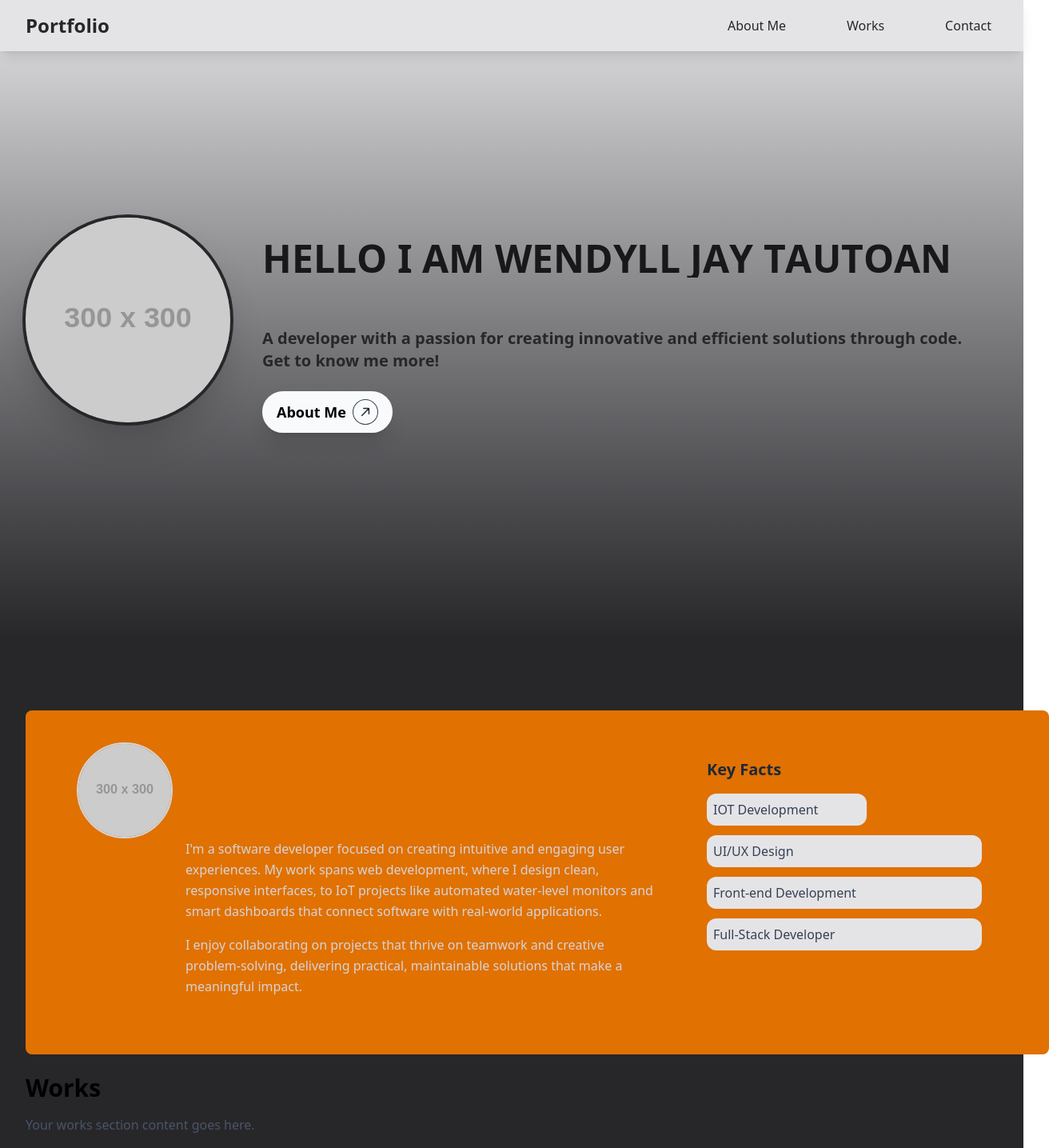
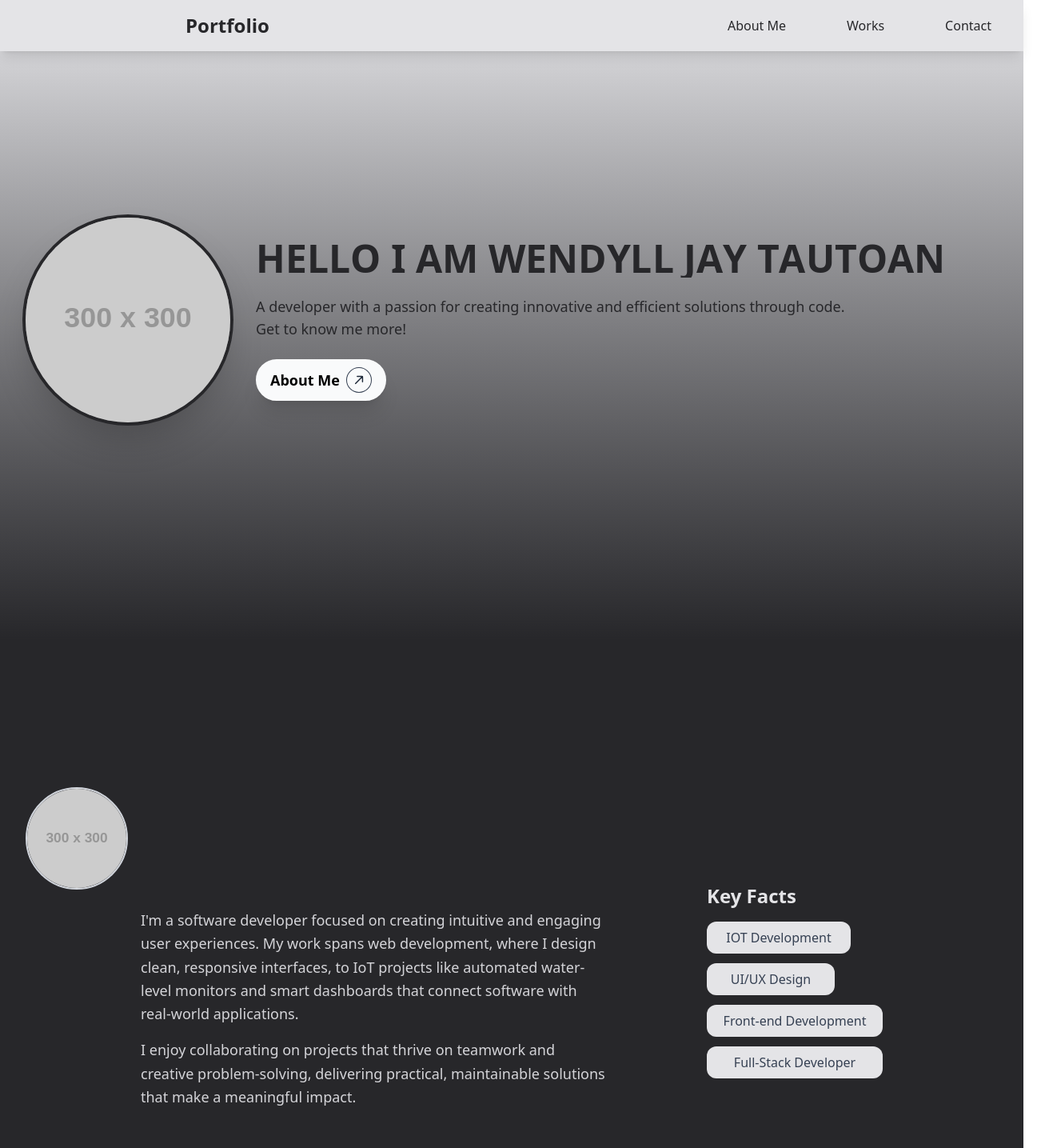
Before and after one commit to Dyllj/Wendyll_Jay, a React (Vite) app: page / in a window 1280 px wide. Shown: the top 1435 px of the page at 80% size, 1312 px wide, since content can reach past the window. Built offline with nearby package versions, Linux system fonts and the light colour scheme.

Commit message:
color fixes

```diff
--- a/src/App.jsx
+++ b/src/App.jsx
@@ -3,16 +3,15 @@ import About from './pages/About'
 import Works from './pages/Work'
 import Contact from './pages/Contact'
 import SplitText from './components/SplitText/Split_Text'
-import Button from './components/AnimationHover/Animation_Hover'
-import ScrollFadeIn from './components/ScrollFadeIn/Scroll_FadeIn'
+import AnimatedButton from './components/AnimationHover/Animation_Hover'
 
 function App() {
   return (
     <div className="min-h-screen bg-zinc-800">
-      <header className="bg-zinc-200 shadow-lg fixed w-full top-0 left-0 z-50">
+      <header className="bg-zinc-200 shadow-lg w-full fixed">
         <div className="max-w-7xl mx-auto px-4 sm:px-6 lg:px-8">
           <div className="flex justify-between items-center py-4">
-            <div className="text-2xl font-bold text-zinc-800">
+            <div className="text-2xl ml-50 font-bold text-zinc-800">
               Portfolio
             </div>
 
@@ -21,7 +20,7 @@ function App() {
                 <li>
                   <a
                     href="#about"
-                    className="text-zinc-800 p-2 rounded-xl m-auto hover:bg-zinc-800 hover:text-zinc-100 transition-colors font-medium"
+                    className="p-2 rounded-xl font-medium text-zinc-800 hover:bg-zinc-700 hover:text-zinc-200 transition-all ease-in-out"
                   >
                     About Me
                   </a>
@@ -29,7 +28,7 @@ function App() {
                 <li>
                   <a
                     href="#works"
-                    className="text-zinc-800 p-2 rounded-xl m-auto hover:bg-zinc-800 hover:text-zinc-100 transition-colors font-medium"
+                    className="p-2 rounded-xl font-medium text-zinc-800 hover:bg-zinc-700 hover:text-zinc-200 transition-all ease-in-out"
                   >
                     Works
                   </a>
@@ -37,7 +36,7 @@ function App() {
                 <li>
                   <a
                     href="#contact"
-                    className="text-zinc-800 p-2 rounded-xl m-auto hover:bg-zinc-800 hover:text-zinc-100 transition-colors font-medium"
+                    className="p-2 rounded-xl font-medium text-zinc-800 hover:bg-zinc-700 hover:text-zinc-200 transition-all ease-in-out"
                   >
                     Contact
                   </a>
@@ -51,7 +50,7 @@ function App() {
       {/* Hero Section */}
       <article className="bg-linear-to-b from-zinc-200 to-zinc-800 min-h-screen flex items-center">
         <div className="max-w-7xl mx-auto px-4 sm:px-6 lg:px-8 w-full">
-          <div className="flex flex-col md:flex-row items-center gap-10">
+          <div className="flex flex-col md:flex-row items-center gap-8">
             <figure className="shrink-0">
               <img
                 src="https://via.placeholder.com/300x300"
@@ -63,9 +62,9 @@ function App() {
             <div className="flex-1 text-center md:text-left">
               <SplitText
                 text="HELLO I AM WENDYLL JAY TAUTOAN"
-                className="text-4xl md:text-5xl font-bold text-zinc-900 mb-4"
+                className="text-4xl md:text-5xl font-bold text-zinc-800 mb-4"
                 delay={50}
-                duration={1.25}
+                duration={0.5}
                 ease="power3.out"
                 splitType="chars"
                 from={{ opacity: 0, y: 40 }}
@@ -75,23 +74,20 @@ function App() {
                 textAlign="left"
                 tag="h1"
               />
-              <ScrollFadeIn>
-              <p className="text-xl font-bold text-zinc-800">
+              <p className="text-lg text-zinc-800 ">
                 A developer with a passion for creating innovative and efficient solutions through code.
               </p>
-              <p className="text-xl font-bold text-zinc-800 mb-6">
+              <p className="text-lg text-zinc-800 mb-6">
                 Get to know me more!
               </p>
               <a href="#about">
-                <Button />
+                <AnimatedButton />
               </a>
-              </ScrollFadeIn>
             </div>
           </div>
         </div>
       </article>
-
-      <main className="max-w-7xl mx-auto px-4 sm:px-6 lg:px-8 py-12">
+      <main className="">
         <About />
         <Works />
         <Contact />
--- a/src/pages/About.jsx
+++ b/src/pages/About.jsx
@@ -4,21 +4,20 @@ import ScrollFadeIn from '../components/ScrollFadeIn/Scroll_FadeIn';
 const About = () => {
   return (
     <ScrollFadeIn>
-      <section id="about" className="max-w-screen bg-amber-600 w-7xl mb-16 h-auto py-10 rounded-lg">
-        <article className="max-w-7xl mx-auto px-4 sm:px-6 lg:px-8 mb-8">
-          <div className="w-full px-4 sm:px-6 lg:px-8">
+      <section id="about" className="w-full bg-zinc-800 py-16">
+        <div className="max-w-7xl mt-20 mx-auto px-4 sm:px-6 lg:px-8">
           {/* Description */}
-            <section className="w-fullp-6  flex gap-10">
+          <div className="w-full flex gap-10">
             <div className="flex-1">
-                <div className="flex items-center gap-3">
+              <div className="flex items-center gap-3 mb-6">
                 <img
                   src="https://via.placeholder.com/300x300"
                   alt="Wendyll Jay Tautoan"
-                    className="w-30 h-30 border-2 border-gray-300 rounded-full hover:scale-105 hover:shadow-xl transition-all ease-in-out"
+                  className="w-32 h-32 border-2 border-gray-300 rounded-full hover:scale-105 hover:shadow-xl transition-all ease-in-out"
                 />
                 <SplitText
                   text="About Me"
-              className="text-4xl md:text-5xl font-bold text-zinc-100 mb-4"
+                  className="text-4xl md:text-5xl font-bold text-zinc-200"
                   delay={50}
                   duration={1.25}
                   ease="power3.out"
@@ -28,41 +27,40 @@ const About = () => {
                   threshold={0.1}
                   rootMargin="-100px"
                   textAlign="left"
-              tag="h1"
+                  tag="h2"
                 />
               </div>
-                <p className="text-zinc-300 leading-relaxed ml-34">
+              <p className="text-zinc-300 leading-relaxed text-lg ml-36">
                 I'm a software developer focused on creating intuitive and engaging user experiences.
                 My work spans web development, where I design clean, responsive interfaces, to IoT
                 projects like automated water-level monitors and smart dashboards that connect software
                 with real-world applications.
               </p>
-                <p className="text-zinc-300 leading-relaxed mt-4 ml-34">
+              <p className="text-zinc-300 leading-relaxed text-lg mt-4 ml-36">
                 I enjoy collaborating on projects that thrive on teamwork and creative problem-solving,
                 delivering practical, maintainable solutions that make a meaningful impact.
               </p>
             </div>
 
-              <aside className=" p-5 rounded-lg w-full max-w-sm h-fit">
-                <h3 className="text-xl font-semibold mb-4 text-gray-800">Key Facts</h3>
+            <aside className="mt-25 ml-15 p-5 rounded-lg w-full max-w-sm h-fit">
+              <h3 className="text-2xl font-semibold mb-4 text-zinc-200">Key Facts</h3>
               <ul className="space-y-3">
-                  <li className="flex items-center text-center text-gray-700 bg-zinc-200 w-50 p-2 rounded-xl hover:bg-zinc-800 hover:text-zinc-200 transition-all ease-in-out cursor-pointer">
+                <li className="flex items-center justify-center text-gray-700 bg-zinc-200 w-45 p-2 rounded-xl hover:bg-zinc-800 hover:text-zinc-200 transition-all ease-in-out cursor-pointer">
                   IOT Development
                 </li>
-                  <li className="flex items-center text-gray-700 bg-zinc-200 w-full p-2 rounded-xl hover:bg-zinc-800 hover:text-zinc-200 transition-all ease-in-out cursor-pointer">
+                <li className="flex items-center justify-center text-gray-700 bg-zinc-200 w-40 p-2 rounded-xl hover:bg-zinc-800 hover:text-zinc-200 transition-all ease-in-out cursor-pointer">
                   UI/UX Design
                 </li>
-                  <li className="flex items-center text-gray-700 bg-zinc-200 w-full p-2 rounded-xl hover:bg-zinc-800 hover:text-zinc-200 transition-all ease-in-out cursor-pointer">
+                <li className="flex items-center justify-center text-gray-700 bg-zinc-200 w-55 p-2 rounded-xl hover:bg-zinc-800 hover:text-zinc-200 transition-all ease-in-out cursor-pointer">
                   Front-end Development
                 </li>
-                  <li className="flex items-center text-gray-700 bg-zinc-200 w-full p-2 rounded-xl hover:bg-zinc-800 hover:text-zinc-200 transition-all ease-in-out cursor-pointer">
+                <li className="flex items-center justify-center text-gray-700 bg-zinc-200 w-55 p-2 rounded-xl hover:bg-zinc-800 hover:text-zinc-200 transition-all ease-in-out cursor-pointer">
                   Full-Stack Developer
                 </li>
               </ul>
             </aside>
-            </section>
           </div>
-        </article>
+        </div>
       </section>
     </ScrollFadeIn>
   )
```
Lines whose indentation alone changed are shown as unchanged.
